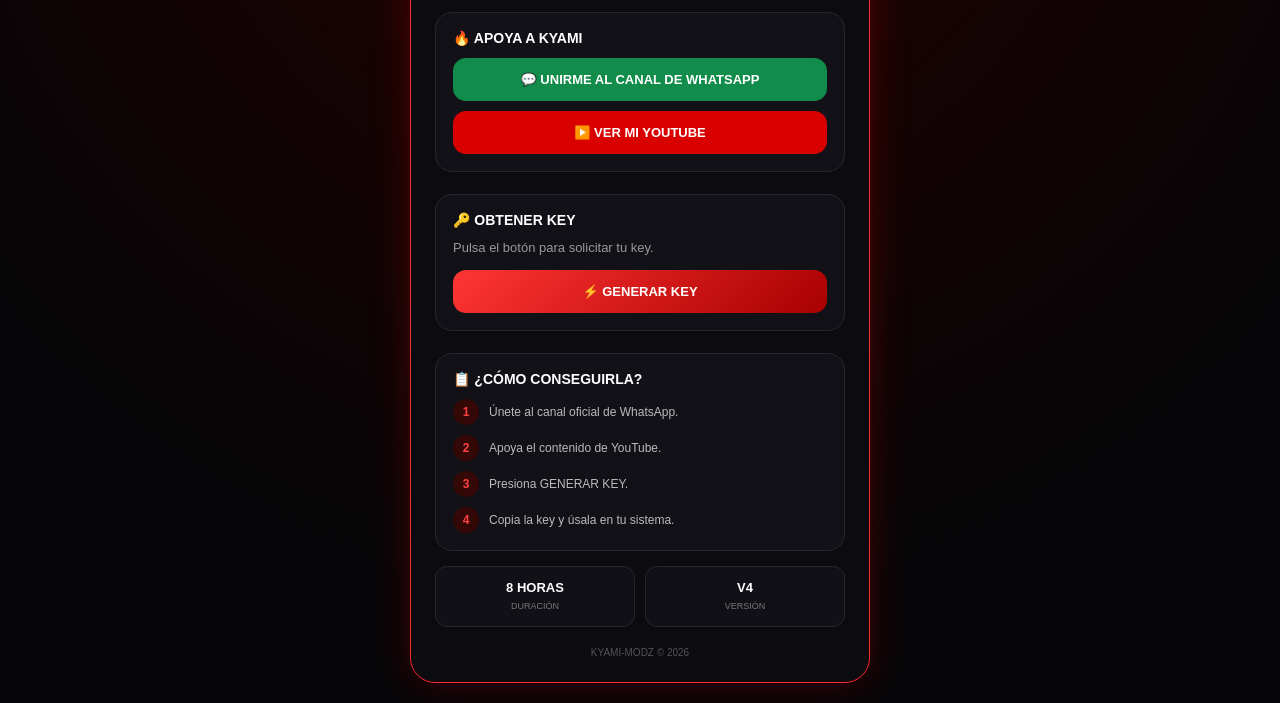
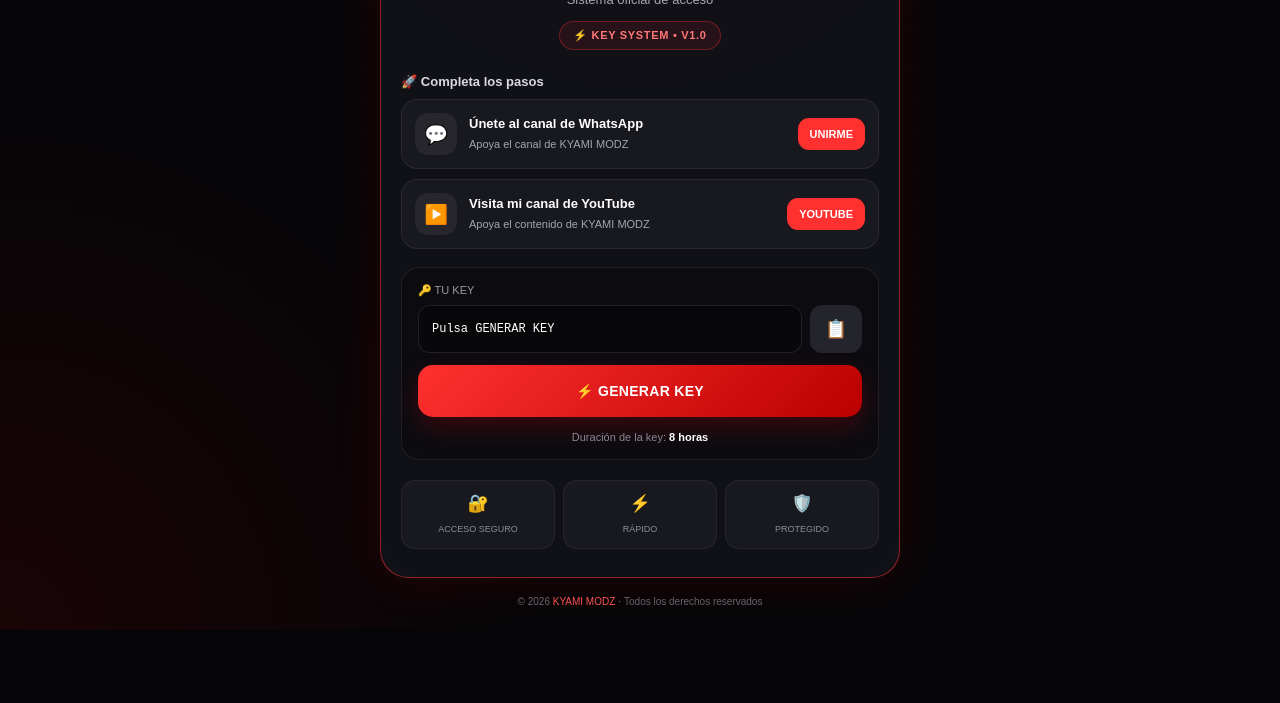
Before and after one commit to noehernandez102008-creator/lua-key-system, a website: page src/public/index.html in a window 1280 px wide. Shown: the part 251-954 px from the top of the page. After the commit the page ends 881 px from the top, so only its background shows below. Drawn offline with Linux system fonts and the light colour scheme.

Commit message:
Update index.html

```diff
--- a/src/public/index.html
+++ b/src/public/index.html
@@ -4,6 +4,8 @@
   <meta charset="UTF-8">
   <meta name="viewport" content="width=device-width, initial-scale=1.0">
   <meta name="theme-color" content="#08080c">
+  <meta name="description" content="KYAMI MODZ - Sistema de Keys">
+
   <title>KYAMI MODZ | Key System</title>
 
   <style>
@@ -13,225 +15,370 @@
       padding: 0;
     }
 
+    :root {
+      --red: #ff3030;
+      --red2: #ff5757;
+      --dark: #08080c;
+      --card: rgba(18, 18, 25, 0.92);
+      --text: #ffffff;
+      --muted: #a5a5ad;
+      --green: #20e39a;
+    }
+
     body {
       min-height: 100vh;
-      font-family: Arial, sans-serif;
-      color: white;
+      font-family: Arial, Helvetica, sans-serif;
+      color: var(--text);
       background:
-        radial-gradient(circle at top, #650000 0%, #180303 30%, #050507 75%);
-      padding: 20px;
+        radial-gradient(circle at 50% 0%, rgba(255, 40, 40, .25), transparent 35%),
+        radial-gradient(circle at 0% 100%, rgba(120, 0, 0, .18), transparent 35%),
+        #050507;
+      padding: 18px;
+      overflow-x: hidden;
+    }
+
+    body::before {
+      content: "";
+      position: fixed;
+      inset: 0;
+      pointer-events: none;
+      background-image:
+        linear-gradient(rgba(255,255,255,.025) 1px, transparent 1px),
+        linear-gradient(90deg, rgba(255,255,255,.025) 1px, transparent 1px);
+      background-size: 35px 35px;
+      mask-image: linear-gradient(to bottom, black, transparent);
     }
 
     .container {
       width: 100%;
-      max-width: 460px;
+      max-width: 520px;
       margin: auto;
+      position: relative;
+      z-index: 1;
+    }
+
+    .topbar {
+      display: flex;
+      align-items: center;
+      justify-content: space-between;
+      margin-bottom: 18px;
+      padding: 4px 2px;
+    }
+
+    .brand-small {
+      display: flex;
+      align-items: center;
+      gap: 9px;
+      font-weight: 800;
+      letter-spacing: .5px;
+    }
+
+    .online {
+      display: flex;
+      align-items: center;
+      gap: 6px;
+      color: #bcbcc5;
+      font-size: 12px;
+    }
+
+    .dot {
+      width: 8px;
+      height: 8px;
+      border-radius: 50%;
+      background: var(--green);
+      box-shadow: 0 0 12px rgba(32,227,154,.8);
     }
 
     .card {
-      background: rgba(12,12,17,.97);
-      border: 1px solid #ff2929;
-      border-radius: 25px;
-      padding: 24px;
-      box-shadow: 0 0 40px rgba(255,0,0,.22);
+      position: relative;
+      overflow: hidden;
+      background: var(--card);
+      border: 1px solid rgba(255,48,48,.55);
+      border-radius: 28px;
+      padding: 28px 20px;
+      box-shadow:
+        0 0 50px rgba(255,0,0,.12),
+        inset 0 0 40px rgba(255,255,255,.015);
+      backdrop-filter: blur(12px);
+    }
+
+    .card::before {
+      content: "";
+      position: absolute;
+      width: 220px;
+      height: 220px;
+      top: -130px;
+      right: -90px;
+      background: rgba(255,40,40,.16);
+      filter: blur(35px);
+      border-radius: 50%;
     }
 
     .logo {
-      width: 85px;
-      height: 85px;
-      margin: 0 auto 15px;
+      width: 92px;
+      height: 92px;
+      margin: 0 auto 16px;
       border-radius: 50%;
       display: flex;
       justify-content: center;
       align-items: center;
-      background: #08080a;
-      border: 2px solid #ff3030;
-      color: #ff3030;
-      font-size: 38px;
+      background: linear-gradient(145deg, #15151b, #050507);
+      border: 2px solid var(--red);
+      box-shadow:
+        0 0 25px rgba(255,48,48,.45),
+        inset 0 0 20px rgba(255,48,48,.1);
+      font-size: 27px;
       font-weight: 900;
-      box-shadow: 0 0 30px rgba(255,0,0,.35);
+      color: var(--red);
     }
 
     h1 {
       text-align: center;
-      font-size: 30px;
+      font-size: 31px;
       font-weight: 900;
       letter-spacing: 1px;
     }
 
     .subtitle {
+      text-align: center;
+      color: var(--muted);
       margin-top: 7px;
-      text-align: center;
-      color: #999;
       font-size: 13px;
     }
 
     .badge {
       width: fit-content;
-      margin: 13px auto 0;
+      margin: 14px auto 0;
       padding: 7px 13px;
-      border-radius: 20px;
-      background: #300707;
-      color: #ff4545;
-      border: 1px solid #641515;
-      font-size: 10px;
-      font-weight: bold;
+      border-radius: 30px;
+      background: rgba(255,48,48,.09);
+      border: 1px solid rgba(255,48,48,.35);
+      color: #ff7777;
+      font-size: 11px;
+      font-weight: 800;
+      letter-spacing: .7px;
     }
 
     .section {
-      margin-top: 22px;
-      padding: 17px;
-      background: #111117;
-      border: 1px solid #27272f;
-      border-radius: 17px;
+      margin-top: 24px;
     }
 
-    .title {
-      margin-bottom: 12px;
-      font-size: 14px;
-      font-weight: 900;
+    .section-title {
+      font-size: 13px;
+      font-weight: 800;
+      color: #d9d9df;
+      margin-bottom: 10px;
     }
 
-    .buttons {
-      display: grid;
-      gap: 10px;
+    .task {
+      display: flex;
+      align-items: center;
+      gap: 12px;
+      padding: 13px;
+      margin-bottom: 10px;
+      border-radius: 16px;
+      background: rgba(255,255,255,.035);
+      border: 1px solid rgba(255,255,255,.07);
+      transition: .2s;
     }
 
-    .button {
-      width: 100%;
-      padding: 14px;
-      border: 0;
-      border-radius: 13px;
-      color: white;
-      font-size: 13px;
-      font-weight: 900;
-      text-decoration: none;
-      text-align: center;
-      cursor: pointer;
+    .task:hover {
+      border-color: rgba(255,48,48,.45);
+      transform: translateY(-1px);
     }
 
-    .whatsapp {
-      background: #128c4b;
+    .task-icon {
+      width: 42px;
+      height: 42px;
+      min-width: 42px;
+      border-radius: 13px;
+      display: flex;
+      align-items: center;
+      justify-content: center;
+      font-size: 19px;
+      background: rgba(255,255,255,.06);
     }
 
-    .youtube {
-      background: #d90000;
+    .task-info {
+      flex: 1;
+    }
+
+    .task-info strong {
+      display: block;
+      font-size: 13px;
+      margin-bottom: 3px;
+    }
+
+    .task-info span {
+      color: var(--muted);
+      font-size: 11px;
+    }
+
+    .task-btn {
+      border: 0;
+      color: white;
+      background: var(--red);
+      padding: 10px 12px;
+      border-radius: 11px;
+      font-weight: 800;
+      font-size: 11px;
+      cursor: pointer;
+      text-decoration: none;
+      white-space: nowrap;
+    }
+
+    .task-btn:hover {
+      background: var(--red2);
+    }
+
+    .key-box {
+      margin-top: 18px;
+      padding: 16px;
+      border-radius: 18px;
+      background: rgba(0,0,0,.28);
+      border: 1px solid rgba(255,255,255,.08);
+    }
+
+    .key-label {
+      color: #9999a3;
+      font-size: 11px;
+      margin-bottom: 8px;
+    }
+
+    .key-row {
+      display: flex;
+      gap: 8px;
+    }
+
+    #keyInput {
+      flex: 1;
+      min-width: 0;
+      height: 48px;
+      border: 1px solid rgba(255,255,255,.1);
+      border-radius: 12px;
+      outline: none;
+      background: #08080b;
+      color: white;
+      padding: 0 13px;
+      font-family: monospace;
+      font-size: 12px;
+    }
+
+    #copyBtn {
+      width: 52px;
+      border: 0;
+      border-radius: 12px;
+      background: #24242c;
+      color: white;
+      cursor: pointer;
+      font-size: 18px;
+    }
+
+    #copyBtn:hover {
+      background: #33333d;
     }
 
     .generate {
-      margin-top: 15px;
-      background: linear-gradient(135deg,#ff3535,#a90000);
+      width: 100%;
+      height: 52px;
+      margin-top: 12px;
+      border: 0;
+      border-radius: 15px;
+      cursor: pointer;
+      color: white;
+      font-size: 14px;
+      font-weight: 900;
+      letter-spacing: .3px;
+      background: linear-gradient(135deg, #ff3030, #b90000);
+      box-shadow: 0 10px 28px rgba(255,0,0,.2);
+      transition: .2s;
     }
 
-    .generate:disabled {
-      opacity: .6;
+    .generate:hover {
+      transform: translateY(-2px);
+      box-shadow: 0 14px 35px rgba(255,0,0,.3);
     }
 
-    .key-box {
-      display: none;
-      margin-top: 15px;
-      padding: 15px;
-      border-radius: 14px;
-      background: #09090d;
-      border: 1px solid #36363e;
+    .generate:active {
+      transform: scale(.98);
     }
 
-    .key-label {
-      margin-bottom: 8px;
-      color: #888;
+    .status {
+      display: none;
+      margin-top: 12px;
+      padding: 11px;
+      border-radius: 12px;
+      text-align: center;
+      font-size: 12px;
+      background: rgba(32,227,154,.08);
+      border: 1px solid rgba(32,227,154,.25);
+      color: #69edbc;
+    }
+
+    .timer {
+      text-align: center;
+      margin-top: 14px;
+      color: #888891;
       font-size: 11px;
     }
 
-    .key {
-      padding: 14px 10px;
-      border-radius: 11px;
-      background: #15151b;
-      border: 1px solid #36363e;
-      color: #ff4545;
-      font-size: 16px;
-      font-weight: 900;
-      text-align: center;
-      word-break: break-all;
+    .timer strong {
+      color: #fff;
     }
 
-    .copy {
-      margin-top: 10px;
-      background: #22222a;
-      border: 1px solid #44444d;
+    .features {
+      display: grid;
+      grid-template-columns: repeat(3, 1fr);
+      gap: 8px;
+      margin-top: 20px;
     }
 
-    .copied {
-      background: #146238 !important;
-      border-color: #28a866 !important;
+    .feature {
+      text-align: center;
+      padding: 12px 5px;
+      border-radius: 14px;
+      background: rgba(255,255,255,.035);
+      border: 1px solid rgba(255,255,255,.06);
     }
 
-    .status {
-      margin-top: 10px;
-      text-align: center;
-      color: #45df87;
-      font-size: 11px;
-      font-weight: bold;
+    .feature b {
+      display: block;
+      font-size: 17px;
+      margin-bottom: 4px;
     }
 
-    .steps {
-      display: grid;
-      gap: 10px;
+    .feature span {
+      font-size: 9px;
+      color: #8d8d96;
     }
 
-    .step {
-      display: flex;
-      align-items: center;
-      gap: 10px;
-      color: #bbb;
-      font-size: 12px;
+    footer {
+      text-align: center;
+      margin: 18px 0 5px;
+      color: #666670;
+      font-size: 10px;
     }
 
-    .number {
-      min-width: 26px;
-      height: 26px;
-      display: flex;
-      justify-content: center;
-      align-items: center;
-      border-radius: 50%;
-      background: #350808;
-      color: #ff4141;
-      font-weight: 900;
+    footer span {
+      color: #ff5555;
     }
 
-    .stats {
-      display: grid;
-      grid-template-columns: 1fr 1fr;
-      gap: 10px;
-      margin-top: 15px;
+    @media (max-width: 380px) {
+      body {
+        padding: 10px;
       }
 
-    .stat {
-      padding: 13px;
-      text-align: center;
-      border-radius: 12px;
-      background: #101016;
-      border: 1px solid #26262e;
+      .card {
+        padding: 23px 14px;
       }
 
-    .stat strong {
-      display: block;
-      font-size: 13px;
+      h1 {
+        font-size: 27px;
       }
 
-    .stat small {
-      color: #777;
-      font-size: 9px;
+      .task-btn {
+        padding: 9px 8px;
       }
-
-    .footer {
-      margin-top: 20px;
-      color: #555;
-      font-size: 10px;
-      text-align: center;
-    }
-
-    .error {
-      color: #ff5555 !important;
     }
   </style>
 </head>
@@ -240,225 +387,207 @@
 
   <main class="container">
 
+    <div class="topbar">
+      <div class="brand-small">
+        <span>🔴</span>
+        KYAMI MODZ
+      </div>
+
+      <div class="online">
+        <span class="dot"></span>
+        ONLINE
+      </div>
+    </div>
+
     <section class="card">
 
-      <div class="logo">K</div>
+      <div class="logo">KM</div>
 
       <h1>KYAMI MODZ</h1>
 
       <p class="subtitle">
-        Official Key System
+        Sistema oficial de acceso
       </p>
 
       <div class="badge">
-        V4 • ESP • SKELETON • AIM • FOV
+        ⚡ KEY SYSTEM • V1.0
       </div>
 
-      <section class="section">
+      <div class="section">
 
-        <div class="title">
-          🔥 APOYA A KYAMI
+        <div class="section-title">
+          🚀 Completa los pasos
         </div>
 
-        <div class="buttons">
+        <div class="task">
+          <div class="task-icon">💬</div>
+
+          <div class="task-info">
+            <strong>Únete al canal de WhatsApp</strong>
+            <span>Apoya el canal de KYAMI MODZ</span>
+          </div>
 
           <a
-            class="button whatsapp"
+            class="task-btn"
             href="https://whatsapp.com/channel/0029Vb7HbHUJ93wRQ6TZSE0g"
             target="_blank"
-            rel="noopener"
+            rel="noopener noreferrer"
           >
-            💬 UNIRME AL CANAL DE WHATSAPP
+            UNIRME
           </a>
+        </div>
+
+        <div class="task">
+          <div class="task-icon">▶️</div>
+
+          <div class="task-info">
+            <strong>Visita mi canal de YouTube</strong>
+            <span>Apoya el contenido de KYAMI MODZ</span>
+          </div>
 
           <a
-            class="button youtube"
+            class="task-btn"
             href="https://youtube.com/@kyami-modz90?si=XotEIvlfTQvGOSz1"
             target="_blank"
-            rel="noopener"
+            rel="noopener noreferrer"
           >
-            ▶️ VER MI YOUTUBE
+            YOUTUBE
           </a>
+        </div>
 
       </div>
 
-      </section>
+      <div class="key-box">
 
-      <section class="section">
-
-        <div class="title">
-          🔑 OBTENER KEY
+        <div class="key-label">
+          🔑 TU KEY
         </div>
 
-        <p class="subtitle" style="text-align:left;">
-          Pulsa el botón para solicitar tu key.
-        </p>
+        <div class="key-row">
+          <input
+            id="keyInput"
+            type="text"
+            value="Pulsa GENERAR KEY"
+            readonly
+          >
 
-        <button id="generate" class="button generate">
+          <button id="copyBtn" type="button" onclick="copyKey()">
+            📋
+          </button>
+        </div>
+
+        <button
+          class="generate"
+          type="button"
+          onclick="generateKey()"
+        >
           ⚡ GENERAR KEY
         </button>
 
-        <div id="keyBox" class="key-box">
-
-          <div class="key-label">
-            TU KEY
+        <div id="status" class="status">
+          ✅ Key copiada correctamente
         </div>
 
-          <div id="key" class="key">-</div>
+        <div class="timer">
+          Duración de la key:
+          <strong>8 horas</strong>
+        </div>
 
-          <button id="copy" class="button copy">
-            📋 COPIAR KEY
-          </button>
+      </div>
 
-          <div id="status" class="status">
-            ✅ KEY GENERADA
+      <div class="features">
+
+        <div class="feature">
+          <b>🔐</b>
+          <span>ACCESO SEGURO</span>
+        </div>
+
+        <div class="feature">
+          <b>⚡</b>
+          <span>RÁPIDO</span>
+        </div>
+
+        <div class="feature">
+          <b>🛡️</b>
+          <span>PROTEGIDO</span>
         </div>
 
       </div>
 
     </section>
 
-      <section class="section">
-
-        <div class="title">
-          📋 ¿CÓMO CONSEGUIRLA?
-        </div>
-
-        <div class="steps">
-
-          <div class="step">
-            <div class="number">1</div>
-            <div>Únete al canal oficial de WhatsApp.</div>
-          </div>
-
-          <div class="step">
-            <div class="number">2</div>
-            <div>Apoya el contenido de YouTube.</div>
-          </div>
-
-          <div class="step">
-            <div class="number">3</div>
-            <div>Presiona GENERAR KEY.</div>
-          </div>
-
-          <div class="step">
-            <div class="number">4</div>
-            <div>Copia la key y úsala en tu sistema.</div>
-          </div>
-
-        </div>
-
-      </section>
-
-      <div class="stats">
-
-        <div class="stat">
-          <strong>8 HORAS</strong>
-          <small>DURACIÓN</small>
-        </div>
-
-        <div class="stat">
-          <strong>V4</strong>
-          <small>VERSIÓN</small>
-        </div>
-
-      </div>
-
-      <div class="footer">
-        KYAMI-MODZ © 2026
-      </div>
-
-    </section>
+    <footer>
+      © 2026 <span>KYAMI MODZ</span> · Todos los derechos reservados
+    </footer>
 
   </main>
 
   <script>
-    const generate = document.getElementById("generate");
-    const keyBox = document.getElementById("keyBox");
-    const keyElement = document.getElementById("key");
-    const copy = document.getElementById("copy");
+    function createKey() {
+      const chars = "ABCDEFGHJKLMNPQRSTUVWXYZ23456789";
+      let part1 = "";
+      let part2 = "";
+
+      for (let i = 0; i < 8; i++) {
+        part1 += chars.charAt(
+          Math.floor(Math.random() * chars.length)
+        );
+      }
+
+      for (let i = 0; i < 8; i++) {
+        part2 += chars.charAt(
+          Math.floor(Math.random() * chars.length)
+        );
+      }
+
+      return "KYAMI-" + part1 + "-" + part2;
+    }
+
+    function generateKey() {
+      const input = document.getElementById("keyInput");
       const status = document.getElementById("status");
 
-    generate.addEventListener("click", async () => {
+      input.value = createKey();
 
-      generate.disabled = true;
-      generate.textContent = "⏳ GENERANDO...";
+      status.style.display = "block";
+      status.textContent = "✅ Key generada correctamente";
 
-      try {
-
-        const response = await fetch("/api/public/generate", {
-          method: "POST",
-          headers: {
-            "Content-Type": "application/json"
-          }
-        });
-
-        const data = await response.json();
-
-        if (!response.ok || !data.success || !data.key) {
-          throw new Error(data.error || "No se pudo generar la key.");
+      setTimeout(() => {
+        status.style.display = "none";
+      }, 2500);
     }
 
-        keyElement.textContent = data.key;
-        keyBox.style.display = "block";
+    async function copyKey() {
+      const input = document.getElementById("keyInput");
+      const status = document.getElementById("status");
 
-        status.innerHTML = "✅ KEY GENERADA";
-
-        generate.textContent = "🔄 GENERAR OTRA KEY";
-
-      } catch (error) {
-
-        keyBox.style.display = "block";
-        keyElement.textContent = "ERROR";
-
-        status.innerHTML =
-          "❌ " + error.message;
-
-        status.classList.add("error");
-
-        generate.textContent = "⚠️ INTENTAR DE NUEVO";
-
-      } finally {
-
-        generate.disabled = false;
-
-      }
-
-    });
-
-    copy.addEventListener("click", async () => {
-
-      const key = keyElement.textContent.trim();
-
-      if (!key || key === "-" || key === "ERROR") {
+      if (
+        !input.value ||
+        input.value === "Pulsa GENERAR KEY"
+      ) {
+        status.style.display = "block";
+        status.textContent = "⚠️ Primero genera una key";
         return;
       }
 
       try {
+        await navigator.clipboard.writeText(input.value);
 
-        await navigator.clipboard.writeText(key);
+        status.style.display = "block";
+        status.textContent = "✅ Key copiada al portapapeles";
 
-      } catch {
+      } catch (error) {
+        input.select();
+        document.execCommand("copy");
 
-        const textarea = document.createElement("textarea");
-
-        textarea.value = key;
-        document.body.appendChild(textarea);
-        textarea.select();
-        document.execCommand("copy");
-        textarea.remove();
-
+        status.style.display = "block";
+        status.textContent = "✅ Key copiada";
       }
 
-      copy.textContent = "✅ KEY COPIADA";
-      copy.classList.add("copied");
-
       setTimeout(() => {
-        copy.textContent = "📋 COPIAR KEY";
-        copy.classList.remove("copied");
-      }, 2000);
-
-    });
+        status.style.display = "none";
+      }, 2500);
+    }
   </script>
 
 </body>
```
Lines whose indentation alone changed are shown as unchanged.
